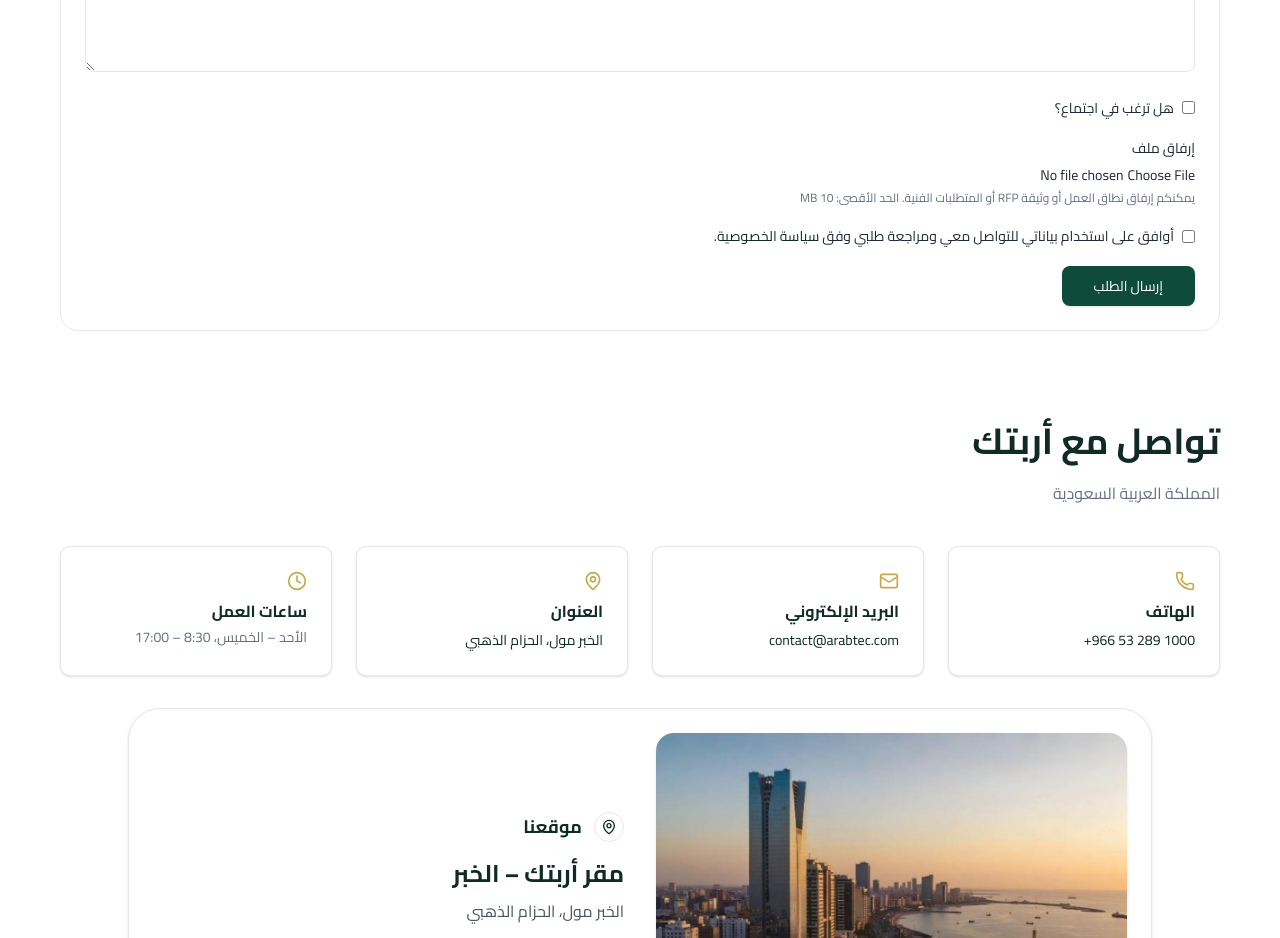
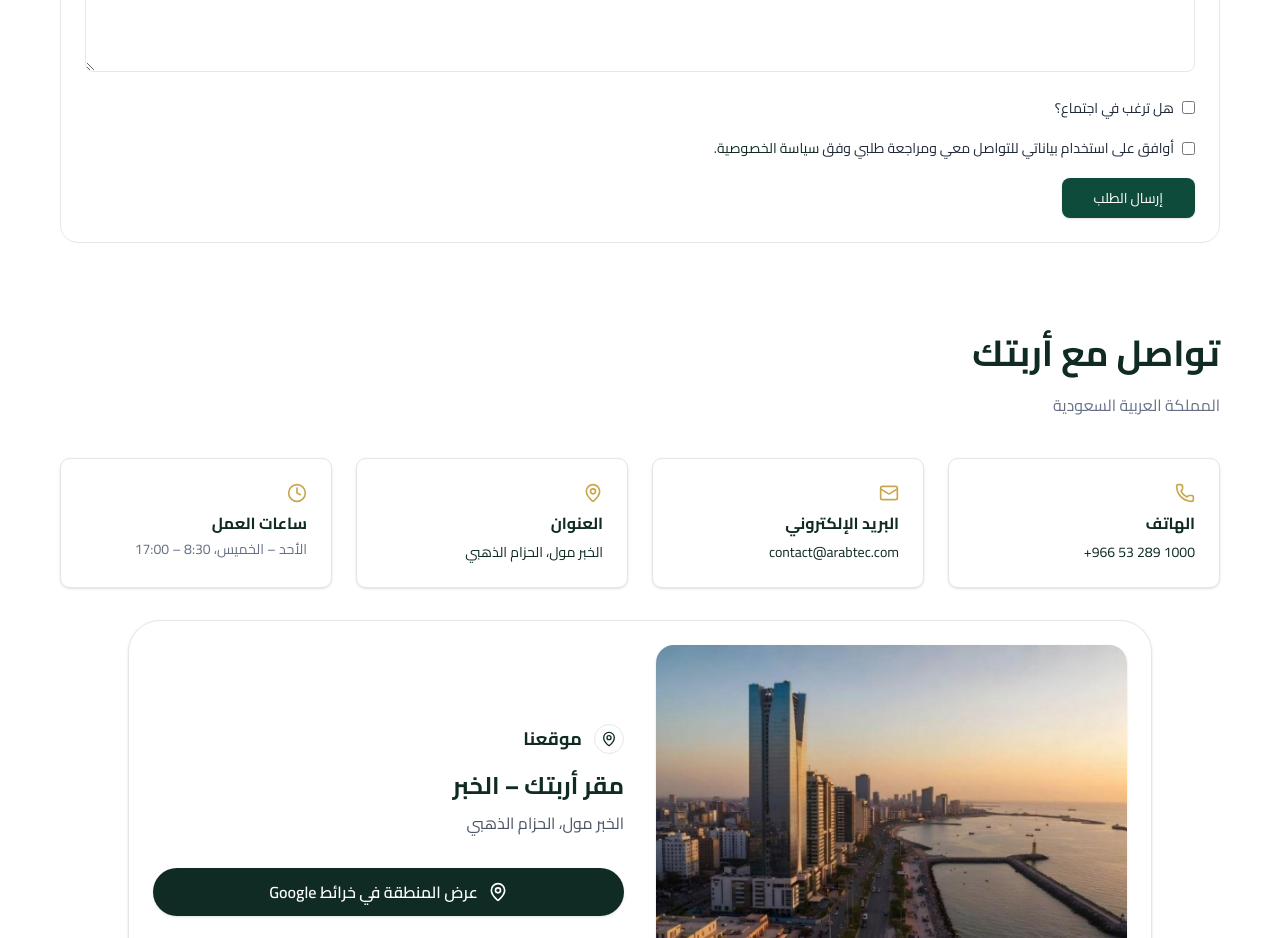
Before and after one commit to Walaahmed/arabtec_web, a React (Vite) app: page /contact in a window 1280 px wide. Shown: the part 1560-2498 px from the top of the page. Built offline with nearby package versions, Linux system fonts and the light colour scheme.

Commit message:
edit file

```diff
--- a/src/pages/Contact.tsx
+++ b/src/pages/Contact.tsx
@@ -1634,7 +1634,7 @@
             </span>
           </label>
 
-          <div className="md:col-span-2">
+          {/* <div className="md:col-span-2">
             <label className="text-sm font-medium block mb-1">
               {isAr ? "إرفاق ملف" : "Attach a file"}
             </label>
@@ -1649,7 +1649,7 @@
                 ? "يمكنكم إرفاق نطاق العمل أو وثيقة RFP أو المتطلبات الفنية. الحد الأقصى: 10 MB"
                 : "You can attach scope of work, RFP or technical requirements. Max: 10 MB"}
             </p>
-          </div>
+          </div> */}
 
           <label
             className={`md:col-span-2 flex items-start gap-2 text-sm ${
```
